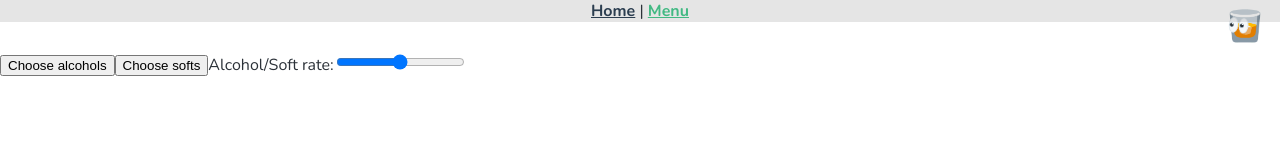
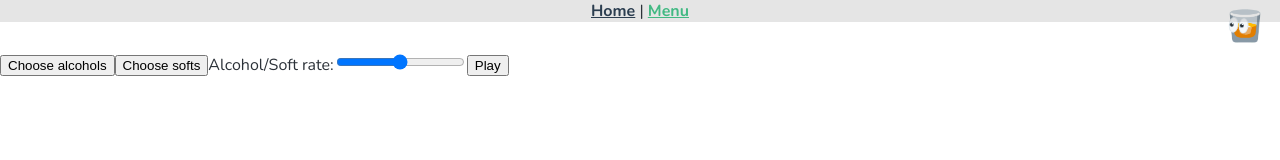
Before and after one commit to SebGrd/drinkingroulette, a Vue app: page /menu in a window 1280 px wide. Shown: the top 160 px of the page. Built offline with nearby package versions, Linux system fonts and the light colour scheme.

Commit message:
Menu html

```diff
--- a/src/views/Menu.vue
+++ b/src/views/Menu.vue
@@ -1,10 +1,11 @@
 <template>
     <div class="menu">
-        <Header :text="''" :confirmation="true" />
+        <Header/>
         <button>Choose alcohols</button>
         <button>Choose softs</button>
         <label for="rate">Alcohol/Soft rate:</label>
         <input type="range" id="rate">
+        <button>Play</button>
     </div>
 </template>
 
```
